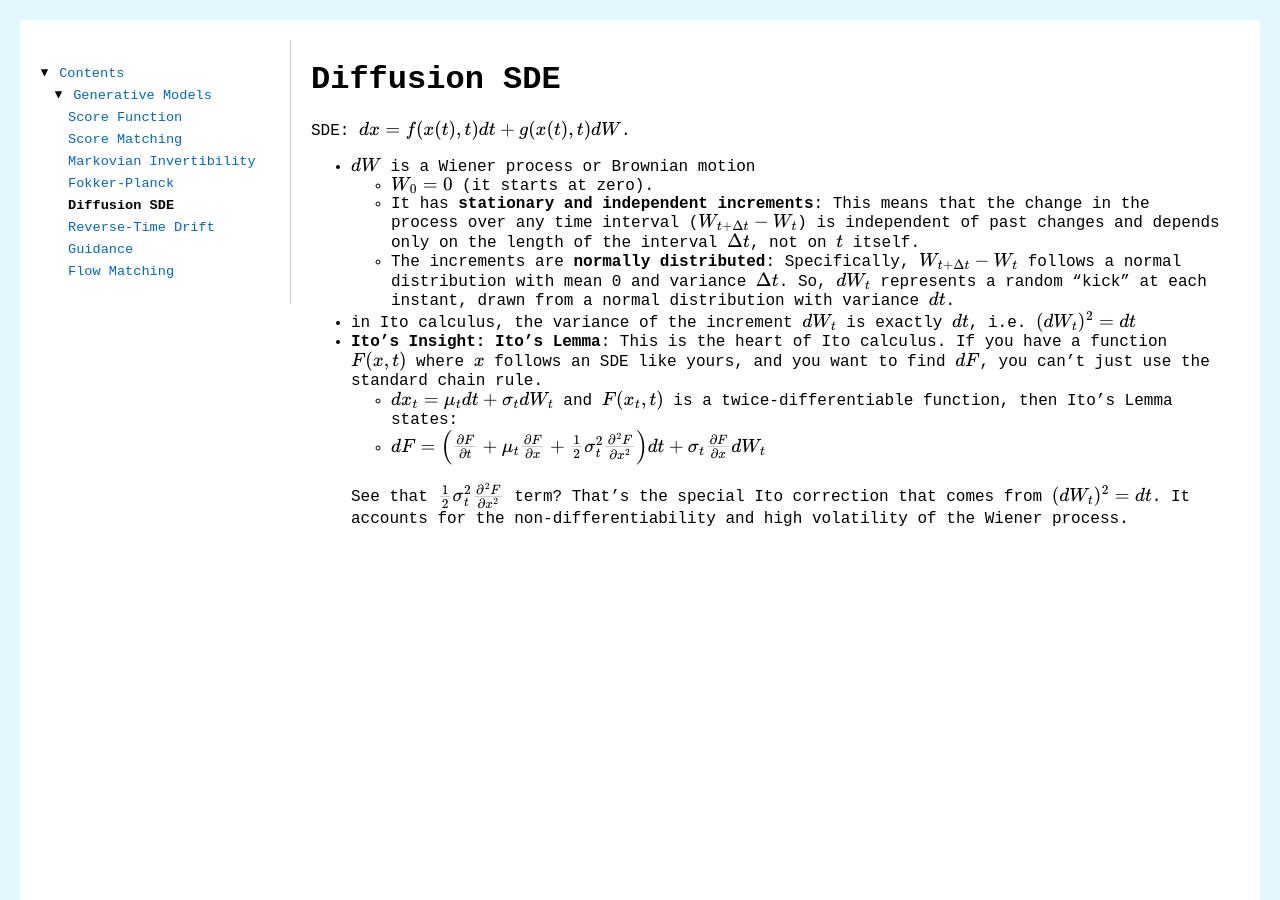
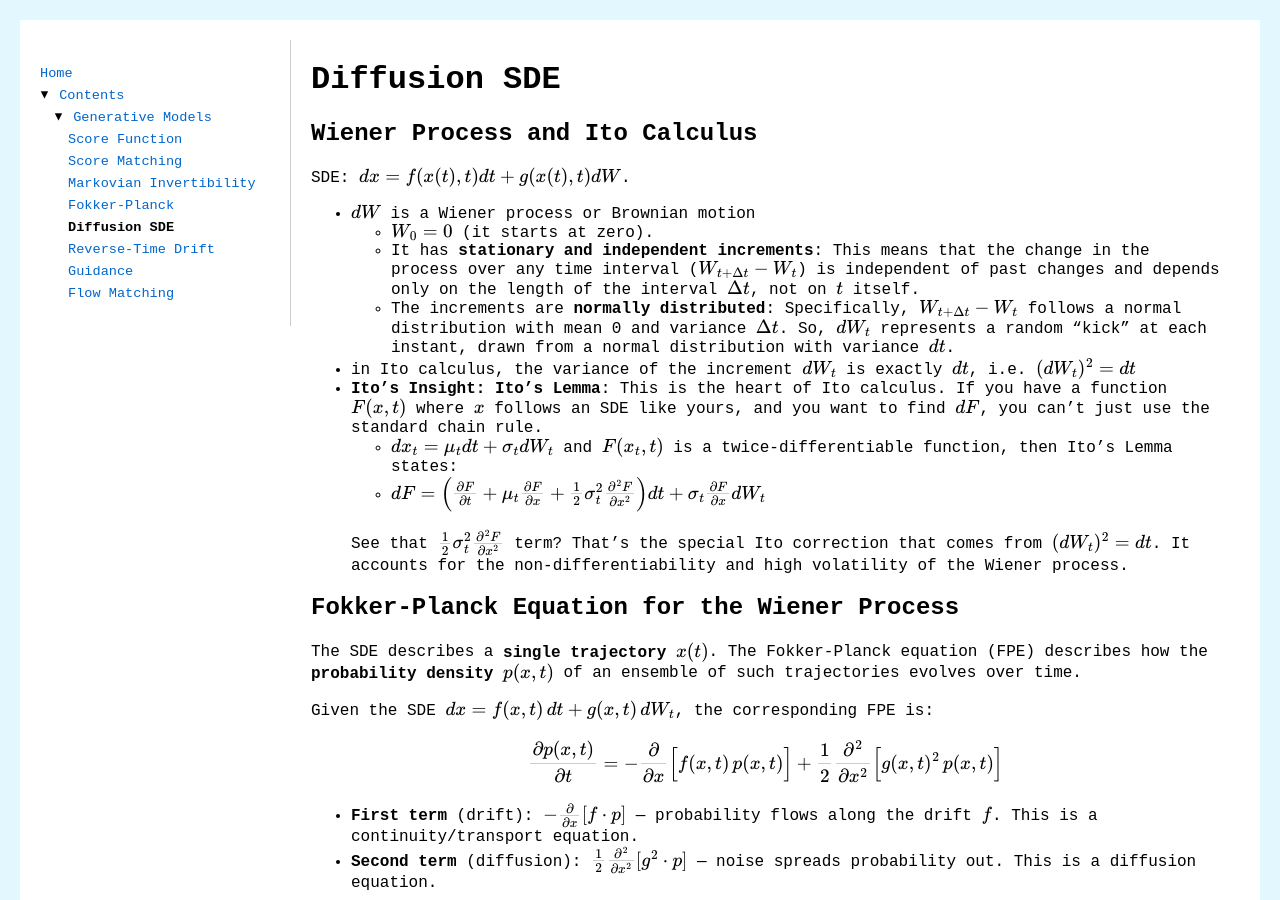
Before and after one commit to scer80/scer80.github.io, a Jekyll site: the page built from contents/generative_models/diffusion_sde.md, in a window 1280 px wide and 900 px high. Built offline with Jekyll 4.4.1, drawn with Linux system fonts in a browser that asks for light colours; our own code applies the rules of GitHub Pages for plain Markdown files; some of the changed text lies outside the part shown.

Commit message:
add home link in navigation pane

```diff
--- a/_data/contents_nav.yml
+++ b/_data/contents_nav.yml
@@ -1,3 +1,5 @@
+- title: Home
+  url: /
 - title: Contents
   url: /contents/
   children:
--- a/assets/css/style.scss
+++ b/assets/css/style.scss
@@ -120,11 +120,11 @@ body.paper-style a:hover {
 
 /* Collapsible sidebar */
 .sidebar li > ul {
-  display: none;
+  display: none !important;
 }
 
 .sidebar li.expanded > ul {
-  display: block;
+  display: block !important;
 }
 
 .sidebar-toggle {
--- a/contents/generative_models/diffusion_sde.md
+++ b/contents/generative_models/diffusion_sde.md
@@ -4,6 +4,8 @@ layout: contents
 
 
 # Diffusion SDE
+
+## Wiener Process and Ito Calculus
 
 SDE: $dx=f(x(t),t)dt+g(x(t), t)dW$.
 
@@ -17,3 +19,32 @@ SDE: $dx=f(x(t),t)dt+g(x(t), t)dW$.
     * $dF = \left( \frac{\partial F}{\partial t} + \mu_t \frac{\partial F}{\partial x} + \frac{1}{2} \sigma_t^2 \frac{\partial^2 F}{\partial x^2} \right) dt + \sigma_t \frac{\partial F}{\partial x} dW_t$
 
     See that $\frac{1}{2} \sigma_t^2 \frac{\partial^2 F}{\partial x^2}$ term? That's the special Ito correction that comes from $(dW_t)^2 = dt$. It accounts for the non-differentiability and high volatility of the Wiener process.
+
+## Fokker-Planck Equation for the Wiener Process
+
+The SDE describes a **single trajectory** $x(t)$. The Fokker-Planck equation (FPE) describes how the **probability density** $p(x,t)$ of an ensemble of such trajectories evolves over time.
+
+Given the SDE $dx = f(x,t)\,dt + g(x,t)\,dW_t$, the corresponding FPE is:
+
+$$\frac{\partial p(x,t)}{\partial t} = -\frac{\partial}{\partial x}\Big[f(x,t)\,p(x,t)\Big] + \frac{1}{2}\frac{\partial^2}{\partial x^2}\Big[g(x,t)^2\,p(x,t)\Big]$$
+
+- **First term** (drift): $-\frac{\partial}{\partial x}[f \cdot p]$ — probability flows along the drift $f$. This is a continuity/transport equation.
+- **Second term** (diffusion): $\frac{1}{2}\frac{\partial^2}{\partial x^2}[g^2 \cdot p]$ — noise spreads probability out. This is a diffusion equation.
+
+**Derivation sketch** (via Ito's Lemma): For any smooth test function $\phi(x)$, compute $d\mathbb{E}[\phi(x_t)]$ using Ito's Lemma:
+
+$$d\phi = \left(f\,\frac{\partial \phi}{\partial x} + \frac{1}{2}g^2\,\frac{\partial^2 \phi}{\partial x^2}\right)dt + g\,\frac{\partial \phi}{\partial x}\,dW_t$$
+
+Taking expectations ($\mathbb{E}[dW_t]=0$) and integrating by parts twice to move derivatives from $\phi$ onto $p$ yields the FPE.
+
+**Special case — pure Wiener process** ($f=0$, $g=1$, i.e. $dx = dW_t$):
+
+$$\frac{\partial p}{\partial t} = \frac{1}{2}\frac{\partial^2 p}{\partial x^2}$$
+
+This is just the **heat equation**. Starting from $p(x,0)=\delta(x)$, the solution is $p(x,t) = \frac{1}{\sqrt{2\pi t}}\exp\!\left(-\frac{x^2}{2t}\right)$ — a Gaussian that spreads as $\sqrt{t}$.
+
+**Multivariate extension**: For $d\mathbf{x} = \mathbf{f}(\mathbf{x},t)\,dt + \mathbf{G}(\mathbf{x},t)\,d\mathbf{W}_t$:
+
+$$\frac{\partial p}{\partial t} = -\sum_i \frac{\partial}{\partial x_i}[f_i\,p] + \frac{1}{2}\sum_{i,j}\frac{\partial^2}{\partial x_i \partial x_j}\Big[(\mathbf{G}\mathbf{G}^\top)_{ij}\,p\Big]$$
+
+where $\mathbf{G}\mathbf{G}^\top$ is the diffusion tensor.
```
